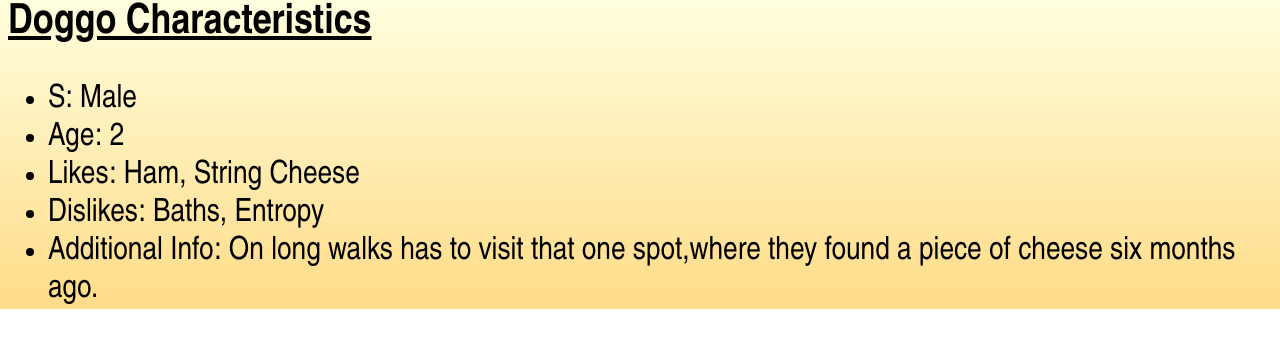
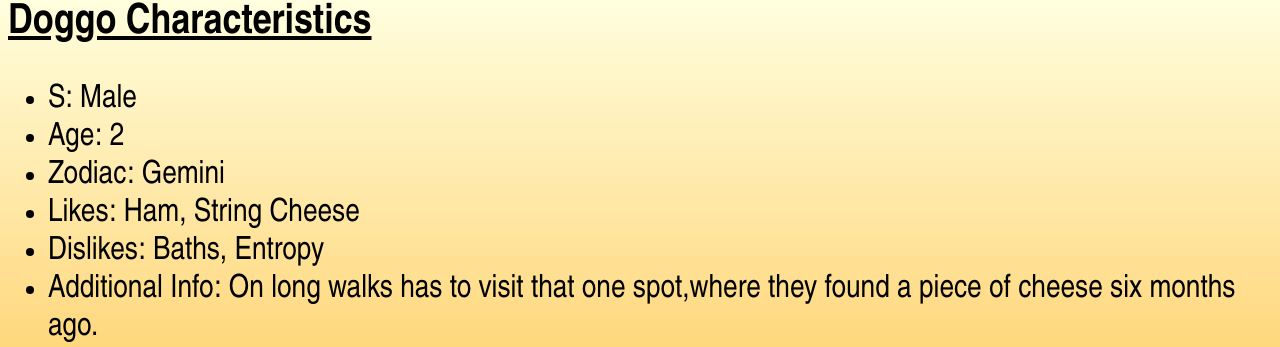
Before and after one commit to AfroGit/Doggo-Picker., a plain HTML site: page index.html in a window 1280 px wide. Shown: the part 806-1153 px from the top of the page. Before the commit the page ends 1115 px from the top, so only its background shows below. Drawn offline with Linux system fonts and the light colour scheme; no server answers.

Commit message:
Added the zodiac list item.

```diff
--- a/index.html
+++ b/index.html
@@ -44,6 +44,7 @@
       <ul>
         <li id="MF">S: Male</li>
         <li id="age">Age: 2</li>
+        <li id="zod">Zodiac: Gemini</li>
         <li id="likes">Likes: Ham, String Cheese</li>
         <li id="dislikes">Dislikes: Baths, Entropy</li>
         <li id="fun-facts">Additional Info: On long walks has to visit that one spot,where they found a piece of cheese
```
